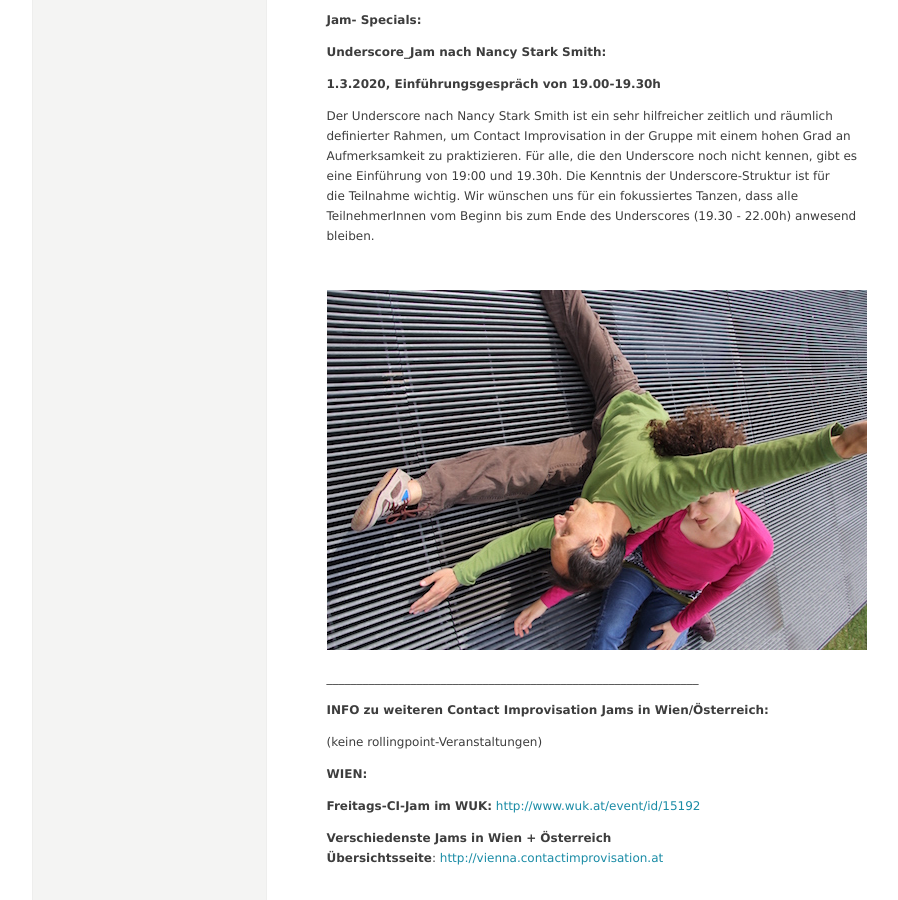
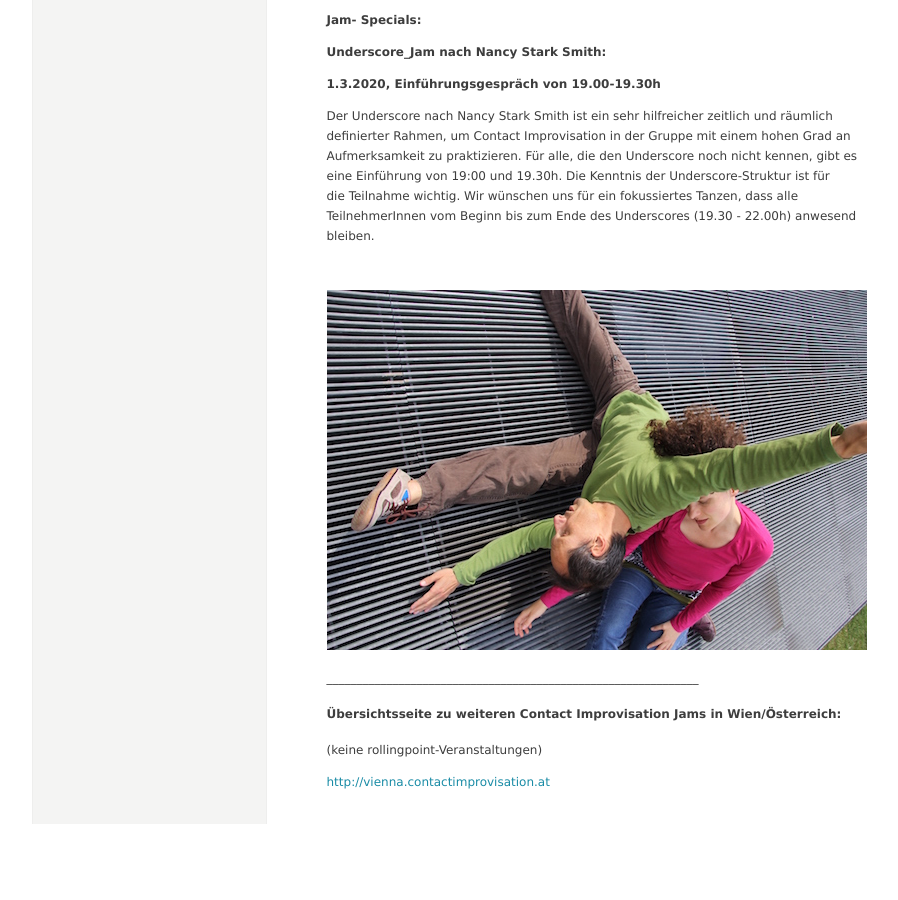
Before and after one commit to manulari/rollingpointat, a Jekyll site: the page built from _all_pages/jams.md, in a window 1280 px wide and 900 px high, scrolled down 1951 px. Shown: the whole window, without its empty margins (152-1050 px from the left). Built offline with Jekyll 4.4.1, drawn with Linux system fonts in a browser that asks for light colours; comment, search, counter and statistics services are not loaded; after the commit the page ends 2775 px from its top, so only the background shows below that.

Commit message:
Update page “jams”

```diff
--- a/_all_pages/jams.md
+++ b/_all_pages/jams.md
@@ -72,12 +72,8 @@ Der Underscore nach Nancy Stark Smith ist ein sehr hilfreicher zeitlich und räu
 
 \_\_\_\_\_\_\_\_\_\_\_\_\_\_\_\_\_\_\_\_\_\_\_\_\_\_\_\_\_\_\_\_\_\_\_\_\_\_\_\_\_\_\_\_\_\_\_\_\_\_\_\_\_\_\_\_\_\_\_\_\_\_
 
-**INFO zu weiteren Contact Improvisation Jams in Wien/Österreich:**
+#### **Übersichtsseite zu weiteren Contact Improvisation Jams in Wien/Österreich:**
 
 (keine rollingpoint-Veranstaltungen)
 
-**WIEN:**
-
-**Freitags-CI-Jam im WUK:** <http://www.wuk.at/event/id/15192>
-
-**Verschiedenste Jams in Wien + Österreich Übersichtsseite**: [http://vienna.contactimprovisation.at](http://vienna.contactimprovisation.at/)
+[http://vienna.contactimprovisation.at](http://vienna.contactimprovisation.at/)
```
